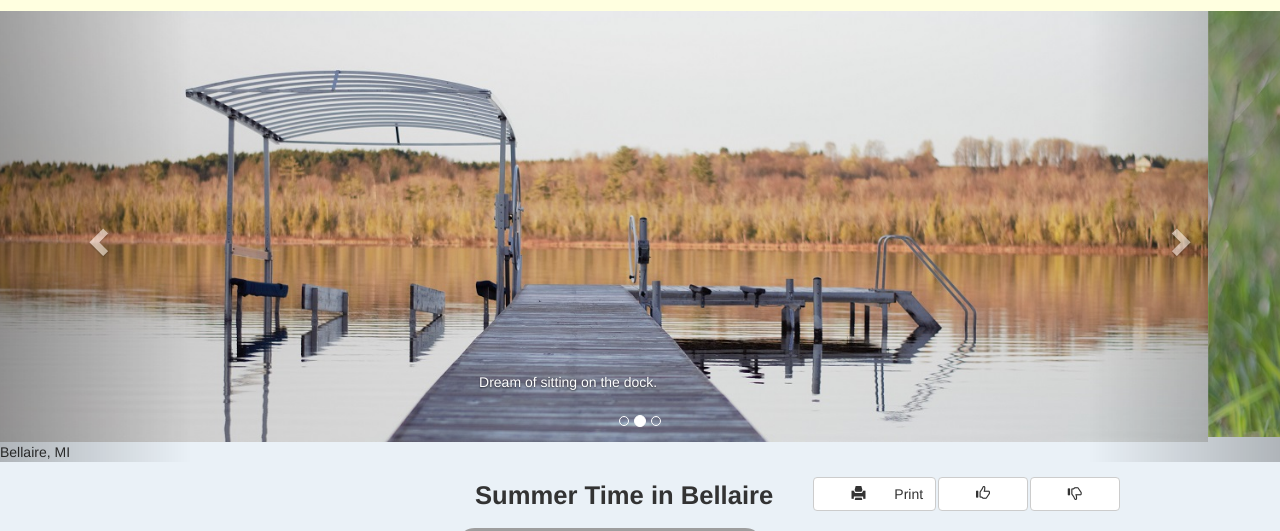
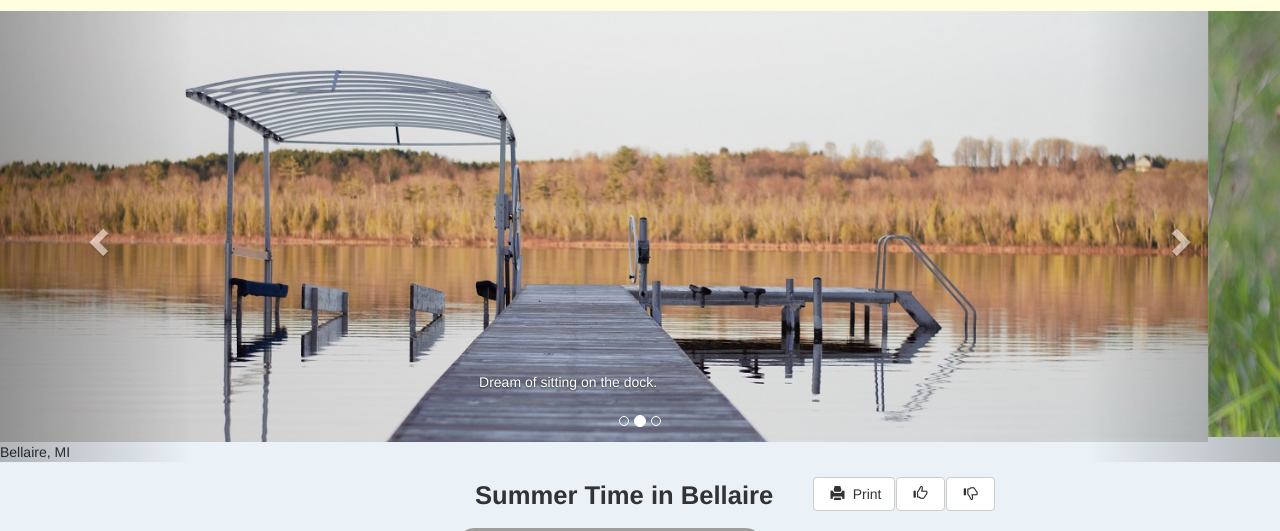
Before and after one commit to ReidTree/Lab4, a plain HTML site: page index.html in a window 1280 px wide. Shown: the part 166-697 px from the top of the page. Drawn offline with nearby package versions, Linux system fonts and the light colour scheme; grey boxes are pictures that could not be loaded.

Commit message:
glyphicon fix

```diff
--- a/style.css
+++ b/style.css
@@ -12,7 +12,7 @@ h2 {
   max-height: 500px !important;
 }
 span{
-  width: 5vw;
+  width: 1.75vw;
 }
 .max {
   width: 40%;
```
